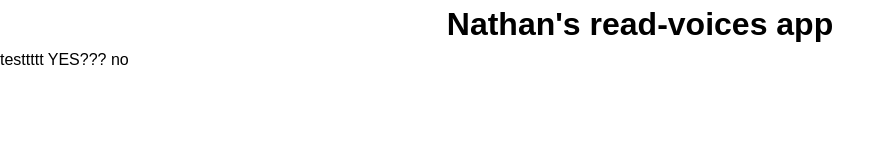
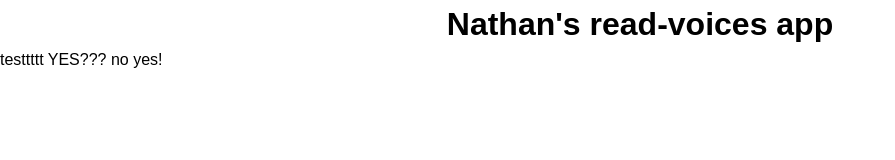
Before and after one commit to williamowen65/read_voices, a React app: page / in a window 1280 px wide. Shown: the top 160 px of the page, without its empty margins (0-895 px from the left). Built offline with nearby package versions, Linux system fonts and the light colour scheme.

Commit message:
test yes

```diff
--- a/src/App.js
+++ b/src/App.js
@@ -27,7 +27,7 @@ export default function App() {
   return (
     <AppStyled>
       <h1>Nathan's read-voices app</h1>
-      <p>testtttt YES??? no</p>
+      <p>testtttt YES??? no yes!</p>
 
     </AppStyled>
   )
```
